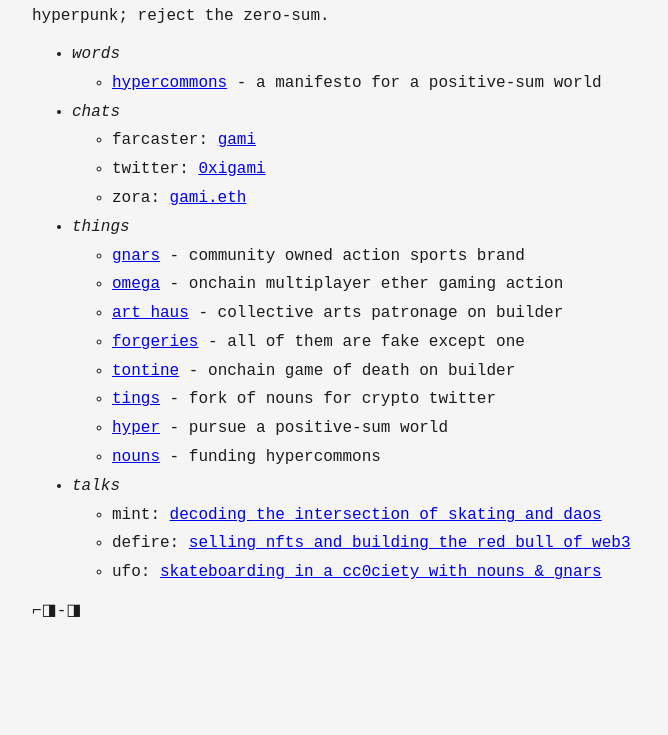
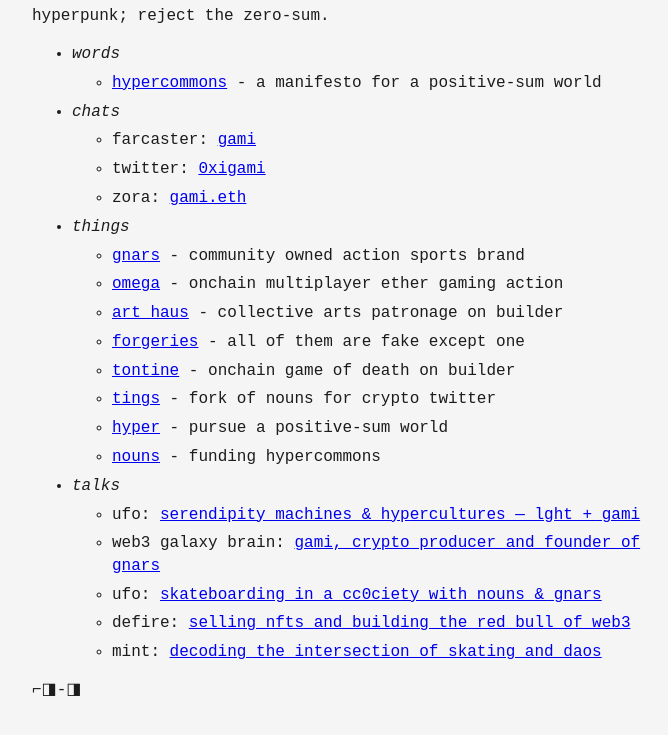
Before and after one commit to 0xigami/0xigami.github.io, a plain HTML site: page index.html in a window 1280 px wide. Shown: the part 147-882 px from the top of the page, without its empty margins (288-956 px from the left). Before the commit the page ends 849 px from the top, so only its background shows below. Drawn offline with Linux system fonts and the light colour scheme.

Commit message:
add new ufo and web3 galaxy brain eps

```diff
--- a/index.html
+++ b/index.html
@@ -58,9 +58,11 @@
                </ul>
                <li><i>talks</i></li>
                <ul>
+                  <li>ufo: <a href="https://pod.link/1647366883/episode/3c8eed96ba6d7eeeb0784eaedfb7af52" target="_blank">serendipity machines & hypercultures — lght + gami</a></li>
+                  <li>web3 galaxy brain: <a href="https://pod.link/1601791381/episode/db055258617d1b182f4518103c98a8e5" target="_blank">gami, crypto producer and founder of gnars</a></li>
+                  <li>ufo: <a href="https://pod.link/1647366883/episode/5bce72ce2e0abce2e321438901fb2b00" target="_blank">skateboarding in a cc0ciety with nouns & gnars</a></li>
+                  <li>defire: <a href="https://pod.link/1475404980/episode/27f78698090a2ad1bc0d6e75f6d4572b" target="_blank">selling nfts and building the red bull of web3</a></li>
                   <li>mint: <a href="https://pod.link/1575762146/episode/cc4f52ff77ff2e3c9f0c6b2018141377" target="_blank">decoding the intersection of skating and daos</a></li>
-                  <li>defire: <a href="https://pod.link/1475404980/episode/27f78698090a2ad1bc0d6e75f6d4572b" target="_blank">selling nfts and building the red bull of web3</a></li>
-                  <li>ufo: <a href="https://pod.link/1647366883/episode/5bce72ce2e0abce2e321438901fb2b00" target="_blank">skateboarding in a cc0ciety with nouns & gnars</a></li>
                </ul>
             </ul>
             <p>⌐◨-◨</p>
```
